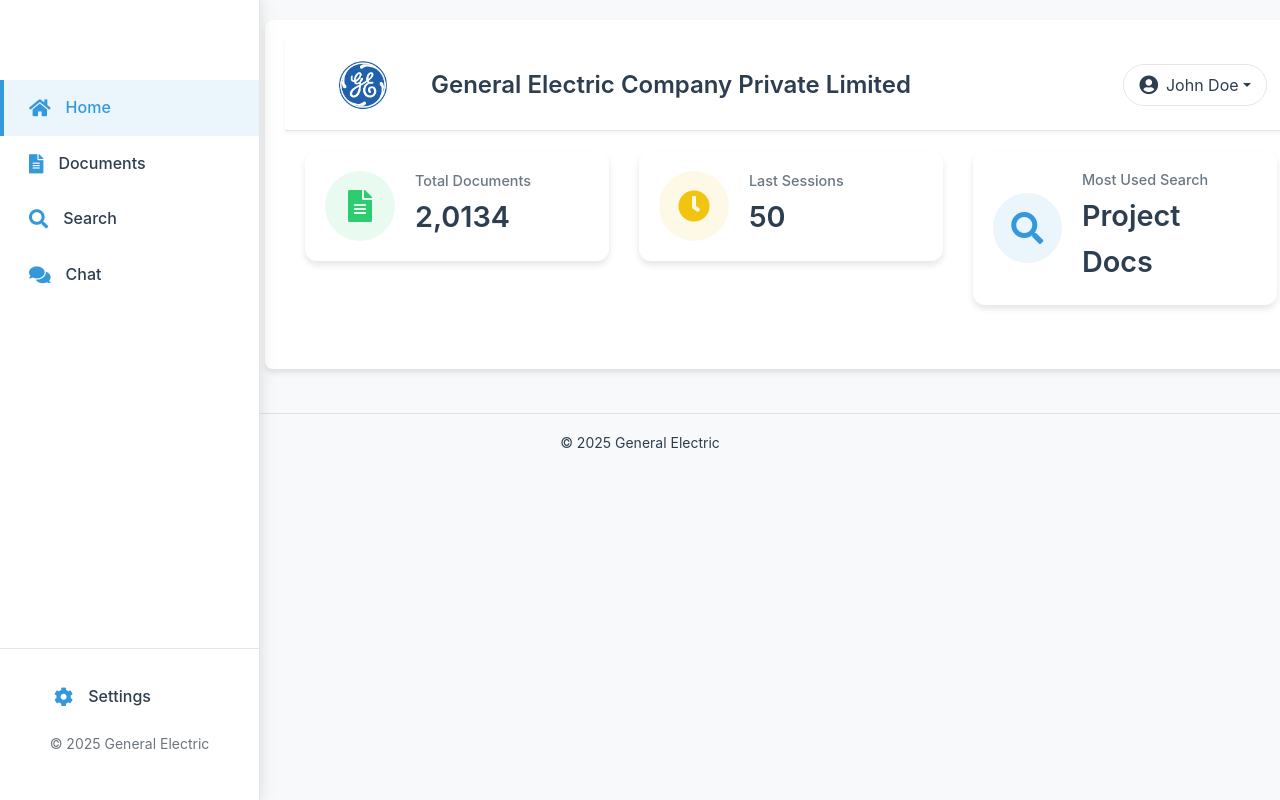
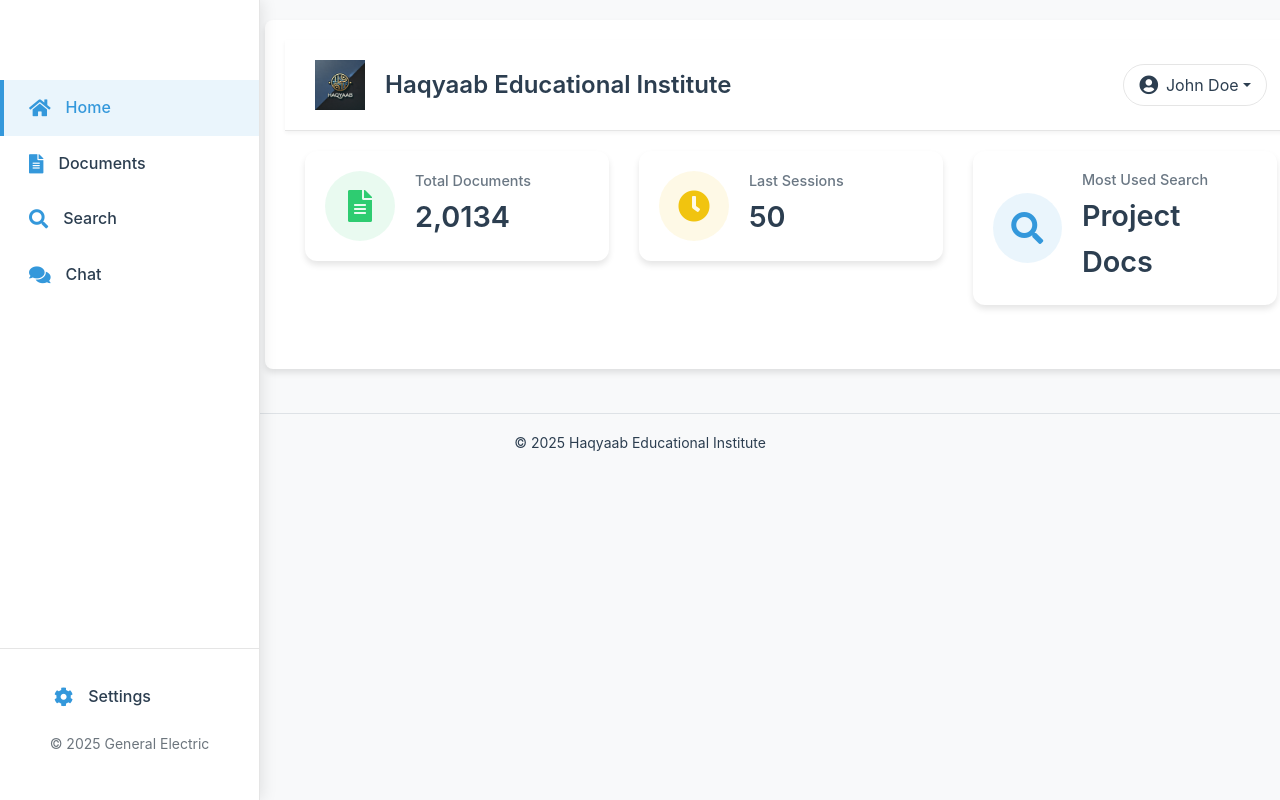
Before and after one commit to sajid199/Angular, a plain HTML site: page index.html in a window 1280 px wide. Shown: the top 800 px of the page. Drawn offline with nearby package versions, Linux system fonts and the light colour scheme.

Commit message:
updated brand and log

```diff
--- a/index.html
+++ b/index.html
@@ -61,8 +61,8 @@
         <div class="page-content home-dashboard">
             <header class="dashboard-header">
                 <div class="dashboard-logo">
-                    <img src="assets/image/companylogo.png" alt="General Electric Logo">
-                     <h1>General Electric Company Private Limited</h1>
+                    <img src="assets/image/haqyaab.png.png" alt="General Electric Logo">
+                     <h1>Haqyaab Educational Institute</h1>
                 </div>
                 <div class="dashboard-profile">
                     <div class="dropdown">
@@ -129,8 +129,8 @@
         <div class="page-content documents-page">
             <header class="dashboard-header">
                 <div class="dashboard-logo">
-                    <img src="assets/image/companylogo.png" alt="General Electric Logo">
-                     <h1>General Electric Company Private Limited</h1>
+                    <img src="assets/image/haqyaab.png.png" alt="General Electric Logo">
+                     <h1>Haqyaab Educational Institute</h1>
                 </div>
                 <div class="dashboard-profile">
                     <div class="dropdown">
@@ -168,8 +168,8 @@
         <div class="page-content search-page">
             <header class="dashboard-header">
                 <div class="dashboard-logo">
-                    <img src="assets/image/companylogo.png" alt="General Electric Logo">
-                     <h1>General Electric Company Private Limited</h1>
+                    <img src="assets/image/haqyaab.png.png" alt="General Electric Logo">
+                     <h1>Haqyaab Educational Institute</h1>
                 </div>
                 <div class="dashboard-profile">
                     <div class="dropdown">
@@ -243,8 +243,8 @@
         <div class="page-content chat-page">
             <header class="dashboard-header">
                 <div class="dashboard-logo">
-                    <img src="assets/image/companylogo.png" alt="General Electric Logo">
-                    <h1>Enterprise Chat</h1>
+                    <img src="assets/image/haqyaab.png.png" alt="General Electric Logo">
+                     <h1>Haqyaab Educational Institute</h1>
                 </div>
                 <div class="dashboard-profile">
                     <div class="dropdown">
@@ -288,8 +288,8 @@
         <div class="page-content settings-page">
             <header class="dashboard-header">
                 <div class="dashboard-logo">
-                    <img src="assets/image/companylogo.png" alt="General Electric Logo">
-                     <h1>General Electric Company Private Limited</h1>
+                    <img src="assets/image/haqyaab.png.png" alt="General Electric Logo">
+                     <h1>Haqyaab Educational Institute</h1>
                 </div>
                 <div class="dashboard-profile">
                     <div class="dropdown">
@@ -313,9 +313,9 @@
             </header>
             <div class="settings-container">
                 <div class="card">
-                    <div class="card-body">
-                        <h5 class="card-title">Application Settings</h5>
-                        <p>Customize your application preferences.</p>
+                    <div class="dashboard-logo">
+                        <img src="assets/image/haqyaab.png.png" alt="General Electric Logo">
+                         <h1>Haqyaab Educational Institute</h1>
                     </div>
                 </div>
             </div>
@@ -350,7 +350,7 @@
     </div>
 
     <footer class="text-center p-3 mt-4 border-top">
-        <small>&copy; 2025 General Electric</small>
+        <small>&copy; 2025 Haqyaab Educational Institute</small>
     </footer>
 
     <!-- External JavaScript Libraries -->
```
Also changed, not shown: assets/image/companylogo.png (deleted), assets/image/haqyaab.png.png (added).
